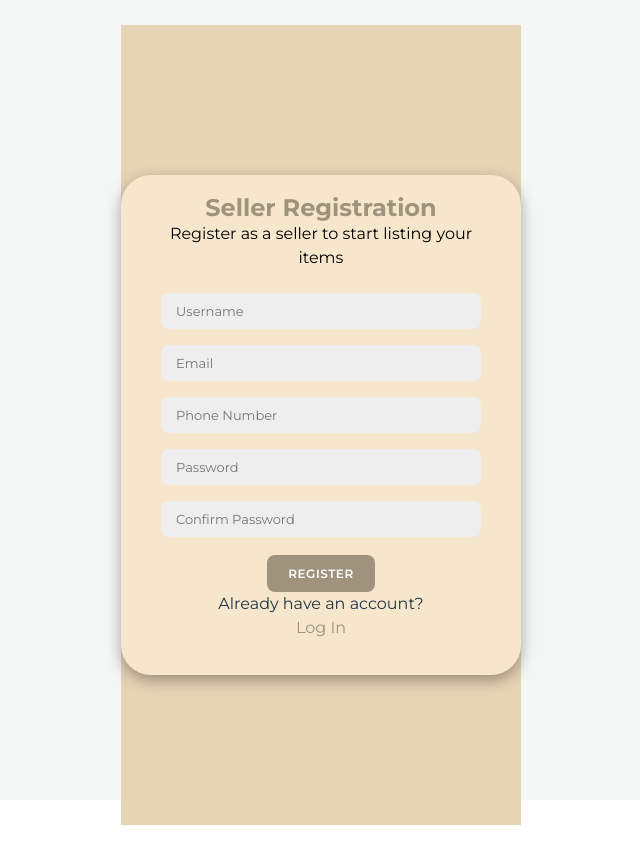
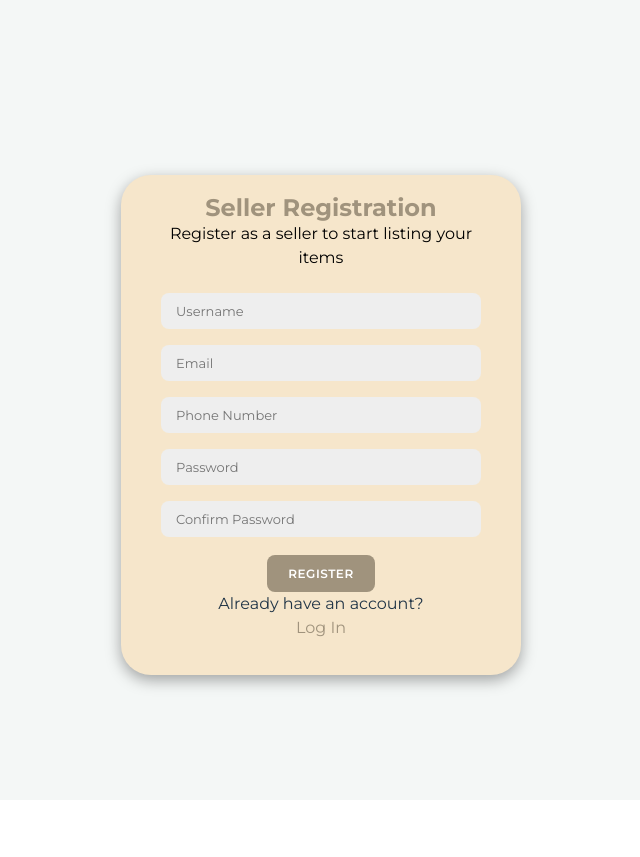
Before and after one commit to edwinsupremacy/Phase-5-Group-project--Frontend, a React (Vite) app: page /login/seller in a window 1280 px wide. Shown: the whole page, without its empty margins (319-959 px from the left). After the commit the page ends 800 px from the top, so only its background shows below. Built offline with nearby package versions, Linux system fonts and the light colour scheme.

Commit message:
updates to sellerlogin.css

```diff
--- a/src/components/SellerLogin.css
+++ b/src/components/SellerLogin.css
@@ -1,11 +1,11 @@
-.seller-login-container {
+/* .seller-login-container {
     display: flex;
     align-items: center;
     justify-content: center;
     height: 100vh;
     background-color: #E7D4B5;
 
-}
+} */
 
 .seller-login-form {
     background-color: #F6E6CB;
```
